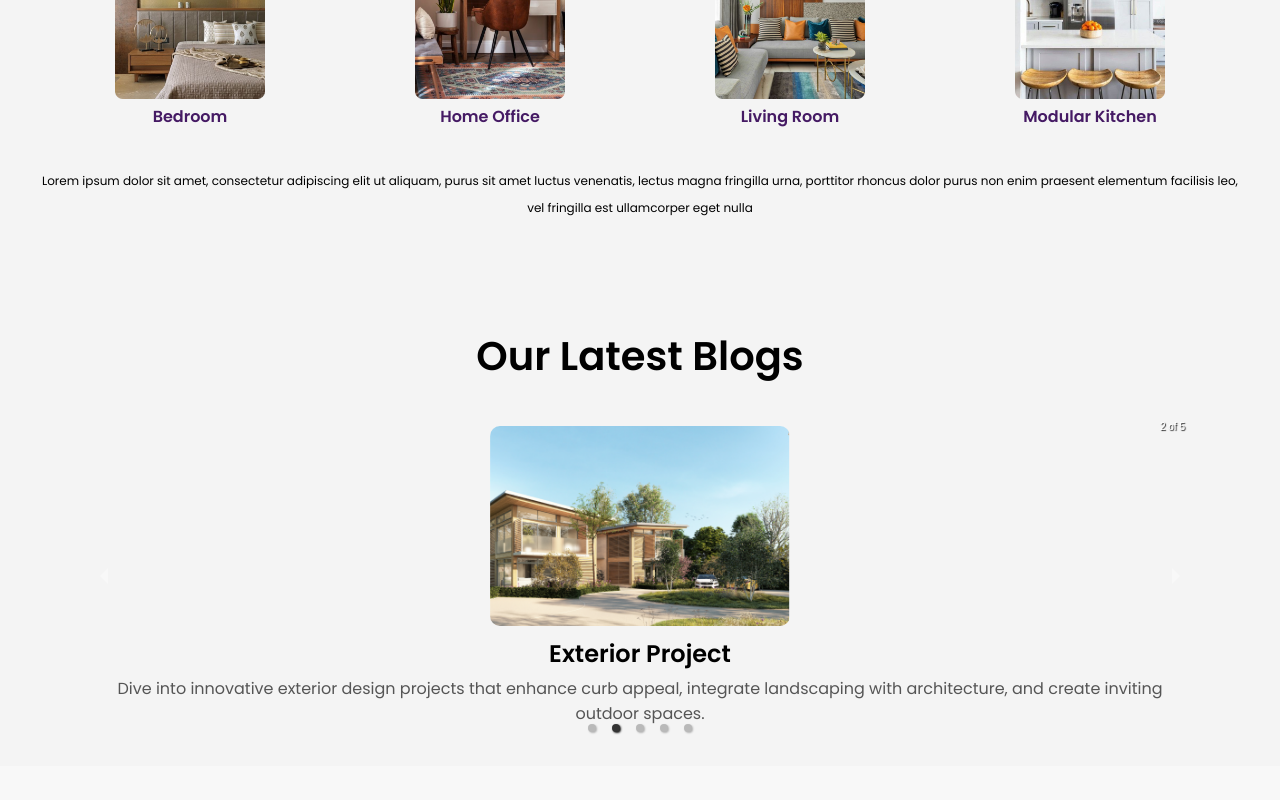
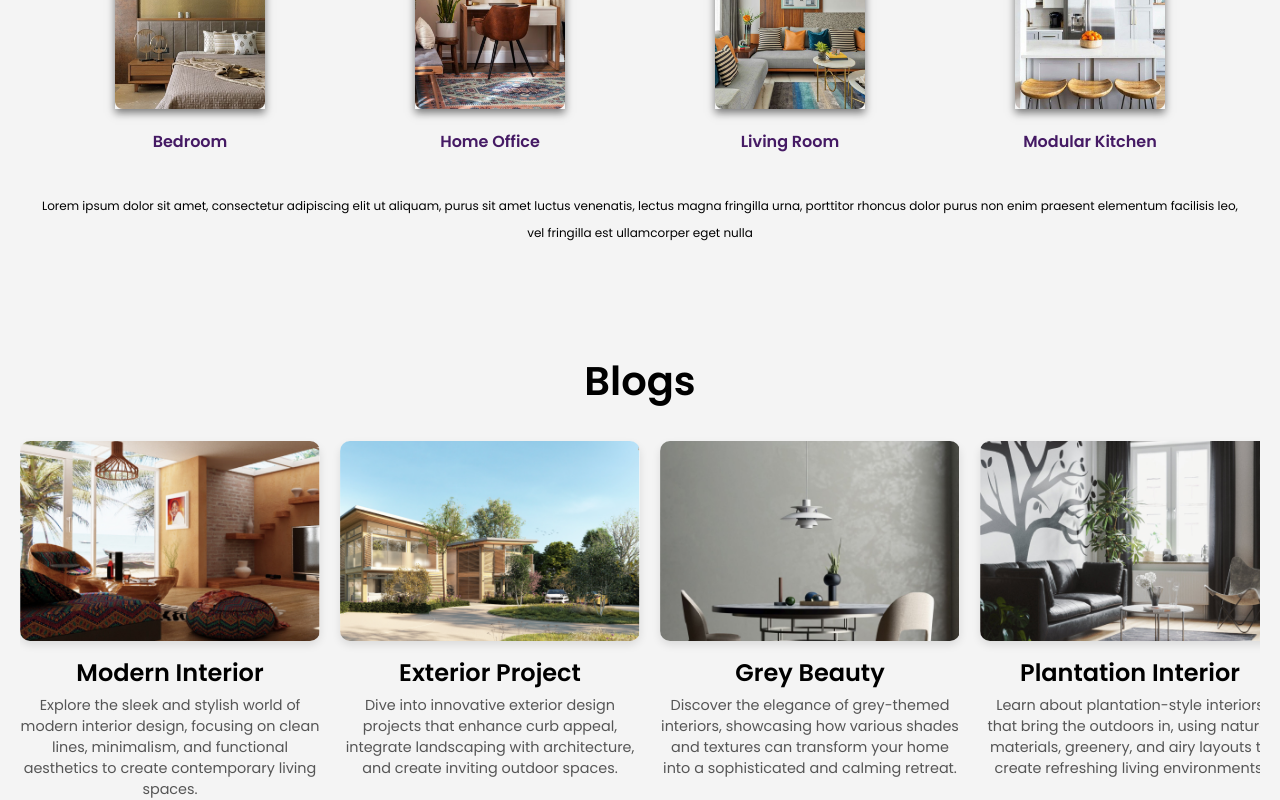
Before and after one commit to abuelkheir/OnePageWebsite-ReactJS, a React (Create React App) app in the folder Application/cobergsite/: page / in a window 1280 px wide. Shown: the part 1360-2160 px from the top of the page. Built offline with nearby package versions, Linux system fonts and the light colour scheme.

Commit message:
First draft , adjustments on the way ,updated the plan for things that need change

```diff
--- a/Application/cobergsite/src/Components/Blogs.js
+++ b/Application/cobergsite/src/Components/Blogs.js
@@ -1,13 +1,12 @@
-import React from "react";
+import React, { useRef } from "react";
 import styled from "styled-components";
-import { Carousel } from "react-responsive-carousel";
-import "react-responsive-carousel/lib/styles/carousel.min.css";
 
 import BlogImage1 from "../Assets/Blogs/ModernInterior.png";
 import BlogImage2 from "../Assets/Blogs/ExteriorProject.png";
 import BlogImage3 from "../Assets/Blogs/GreyBeauty.png";
 import BlogImage4 from "../Assets/Blogs/PlantationInterior.png";
 import BlogImage5 from "../Assets/Blogs/RoleofFurnitures.png";
+import Arrow from "../Assets/OtherLogos/ArrowVector.svg";
 
 const blogs = [
   {
@@ -51,37 +50,33 @@ const BlogSection = styled.div`
     margin-bottom: 20px;
     font-family: "Poppins", sans-serif;
   }
+`;
 
-  .carousel .slide {
-    background: none;
-  }
+const BlogContainer = styled.div`
+  display: flex;
+  overflow-x: auto;
+  -webkit-overflow-scrolling: touch;
+  padding: 10px 0;
+  scroll-behavior: smooth;
+  position: relative;
 
-  .carousel .control-dots .dot {
-    background: #333;
-  }
-
-  .carousel .legend {
-    background: rgba(0, 0, 0, 0.5);
-    color: white;
-    padding: 10px;
-    font-size: 1.2rem;
-    bottom: 20px;
+  &::-webkit-scrollbar {
+    display: none; // no scrollbar
   }
 `;
 
 const BlogCard = styled.div`
-  display: flex;
-  flex-direction: column;
-  align-items: center;
+  flex: 0 0 auto;
+  width: 300px;
+  margin-right: 20px;
   text-align: center;
-  padding: 20px;
 
   img {
     width: 100%;
-    max-width: 300px; /* Ensures images do not exceed a certain width */
-    height: 200px; /* Fixed height based on the Figma design */
+    height: 200px; /* Fixed height to ensure consistency */
     object-fit: cover;
     border-radius: 10px;
+    box-shadow: 0 4px 8px rgba(0, 0, 0, 0.1); /* Added drop shadow */
   }
 
   .title {
@@ -92,25 +87,67 @@ const BlogCard = styled.div`
   }
 
   .description {
-    font-size: 1rem;
+    font-size: 0.9rem; /* Smaller font size for description */
     margin-top: 5px;
     color: #555;
     font-family: "Poppins", sans-serif;
   }
 `;
 
-const CarouselContainer = styled.div`
-  max-width: 1100px; /* Adjust based on your design constraints */
-  margin: 0 auto;
-  position: relative; /* Positioning based on the Figma design */
+const ArrowButton = styled.button`
+  position: absolute;
+  top: 50%;
+  transform: translateY(-50%);
+  background: rgba(255, 255, 255, 0.7);
+  border: none;
+  width: 60px; /* Wider button for rectangle shape */
+  height: 40px;
+  cursor: pointer;
+  display: flex;
+  align-items: center;
+  justify-content: center;
+  visibility: visible; /* Ensure visibility */
+
+  &:hover {
+    background: rgba(255, 255, 255, 1);
+  }
+
+  &.left {
+    left: 10px;
+  }
+
+  &.right {
+    right: 10px;
+  }
+
+  img {
+    width: 20px;
+    height: 20px;
+  }
 `;
 
 const Blogs = () => {
+  const containerRef = useRef(null);
+
+  const scrollLeft = () => {
+    containerRef.current.scrollBy({ left: -300, behavior: "smooth" });
+  };
+
+  const scrollRight = () => {
+    containerRef.current.scrollBy({ left: 300, behavior: "smooth" });
+  };
+
   return (
     <BlogSection>
-      <h2>Our Latest Blogs</h2>
-      <CarouselContainer>
-        <Carousel showThumbs={false} autoPlay infiniteLoop>
+      <h2>Blogs</h2>
+      <div style={{ position: "relative" }}>
+        <ArrowButton className="left" onClick={scrollLeft}>
+          <img src={Arrow} alt="Left" />
+        </ArrowButton>
+        <ArrowButton className="right" onClick={scrollRight}>
+          <img src={Arrow} alt="Right" />
+        </ArrowButton>
+        <BlogContainer ref={containerRef}>
           {blogs.map((blog, index) => (
             <BlogCard key={index}>
               <img src={blog.image} alt={blog.title} />
@@ -118,8 +155,8 @@ const Blogs = () => {
               <div className="description">{blog.description}</div>
             </BlogCard>
           ))}
-        </Carousel>
-      </CarouselContainer>
+        </BlogContainer>
+      </div>
     </BlogSection>
   );
 };
--- a/Application/cobergsite/src/Components/Header.js
+++ b/Application/cobergsite/src/Components/Header.js
@@ -1,6 +1,6 @@
-import React from 'react';
-import styled from 'styled-components';
-import logoImage from '../Assets/MainLogo/MainLogo.svg'; // Corrected path
+import React from "react";
+import styled from "styled-components";
+import logoImage from "../Assets/MainLogo/MainLogo.svg"; // Corrected path
 
 // Styled components for the header elements
 const HeaderContainer = styled.header`
@@ -43,7 +43,7 @@ const JoinUs = styled.div`
 const Partner = styled.div`
   font-size: 1rem;
   color: #451a64;
-  margin-left: 20px;
+  margin-left: 290px;
 `;
 
 const Navigation = styled.nav`
@@ -61,7 +61,7 @@ const NavigationList = styled.ul`
 const NavigationItem = styled.li`
   font-size: 1rem;
   color: black;
-  margin: 0 10px;
+  margin: 0 80px;
 `;
 
 const Header = () => {
--- a/Application/cobergsite/src/Components/LandInterior.js
+++ b/Application/cobergsite/src/Components/LandInterior.js
@@ -45,6 +45,8 @@ const LogoImage = styled.img`
   width: 80px;
   height: auto;
   margin-bottom: 20px;
+  // border: none; /* Make the border invisible */
+  // box-shadow: 0px 4px 8px rgba(0, 0, 0, 0.25); /* Add a shadow */
 `;
 
 const LogoLabel = styled.p`
--- a/Application/cobergsite/src/Components/MainSection.js
+++ b/Application/cobergsite/src/Components/MainSection.js
@@ -11,12 +11,18 @@ const MainSectionContainer = styled.section`
   background-color: #fff;
 `;
 
+const CardContainer = styled.div`
+  width: 100%;
+  max-width: 1200px;
+  margin-bottom: 40px;
+  background-color: rgba(255, 255, 255, 0.25); /* White with 25% opacity */
+  border-radius: 8px; /* Rounded corners */
+  overflow: hidden; /* Ensure the card clips overflow content */
+`;
+
 const ImageTextContainer = styled.div`
   display: flex;
   align-items: center;
-  width: 100%;
-  max-width: 1200px;
-  margin-bottom: 40px;
 `;
 
 const MainImage = styled.img`
@@ -28,13 +34,12 @@ const MainText = styled.div`
   width: 50%;
   padding: 20px;
   text-align: left;
-  font-family: "Poppins", sans-serif; /* Use Poppins font */
+  font-family: "Poppins", sans-serif;
 `;
 
 const Title = styled.h1`
   font-size: 2.5rem;
   color: #333;
-  font-family: "Poppins", sans-serif; /* Use Poppins font */
 `;
 
 const Subtitle = styled.h2`
@@ -48,8 +53,6 @@ const Description = styled.p`
   color: #666;
   margin-top: 10px;
   font-weight: bold;
-  font-family: "Poppins", sans-serif; /* Use Poppins font */
-  // font-weight: 600;
 `;
 
 const ConsultantButton = styled.button`
@@ -62,12 +65,10 @@ const ConsultantButton = styled.button`
   cursor: pointer;
 `;
 
-// Todo , add the background for the text , adjust opacity as needed ,
-// fix image size ,
-// fix image size to be full page
 const MainSection = () => {
   return (
     <MainSectionContainer>
+      <CardContainer>
         <ImageTextContainer>
           <MainImage src={mainImage} alt="Main" />
           <MainText>
@@ -77,6 +78,7 @@ const MainSection = () => {
             <ConsultantButton>SPEAK WITH AN ONLINE CONSULTANT</ConsultantButton>
           </MainText>
         </ImageTextContainer>
+      </CardContainer>
     </MainSectionContainer>
   );
 };
--- a/Application/cobergsite/src/Components/WhatWeDoSection.js
+++ b/Application/cobergsite/src/Components/WhatWeDoSection.js
@@ -1,16 +1,20 @@
 import React from "react";
 import styled from "styled-components";
 
-import BedroomImg from "../Assets/WhatWeDoImages/Bedroom.png";
-import HomeOfficeImg from "../Assets/WhatWeDoImages/HomeOffice.png";
-import LivingRoomImg from "../Assets/WhatWeDoImages/LivingRoom.png";
-import ModularKitchenImg from "../Assets/WhatWeDoImages/ModularKitchen.png";
+import BedroomImage from "../Assets/WhatWeDoImages/Bedroom.png";
+import HomeOfficeImage from "../Assets/WhatWeDoImages/HomeOffice.png";
+import LivingRoomImage from "../Assets/WhatWeDoImages/LivingRoom.png";
+import ModularKitchenImage from "../Assets/WhatWeDoImages/ModularKitchen.png";
 
 const images = [
-  { src: BedroomImg, alt: "Bedroom", label: "Bedroom" },
-  { src: HomeOfficeImg, alt: "Home Office", label: "Home Office" },
-  { src: LivingRoomImg, alt: "Living Room", label: "Living Room" },
-  { src: ModularKitchenImg, alt: "Modular Kitchen", label: "Modular Kitchen" },
+  { src: BedroomImage, alt: "Bedroom", label: "Bedroom" },
+  { src: HomeOfficeImage, alt: "Home Office", label: "Home Office" },
+  { src: LivingRoomImage, alt: "Living Room", label: "Living Room" },
+  {
+    src: ModularKitchenImage,
+    alt: "Modular Kitchen",
+    label: "Modular Kitchen",
+  },
 ];
 
 const WhatWeDoContainer = styled.div`
@@ -24,32 +28,35 @@ const WhatWeDoContainer = styled.div`
 const WhyLandTitle = styled.h2`
   font-size: 2rem;
   color: #333;
-  margin-bottom: 20px;
+  margin-bottom: 30px;
   font-family: "Poppins", sans-serif; /* Use Poppins font */
 `;
 
-const LogosContainer = styled.div`
+const ImagesContainer = styled.div`
   display: flex;
   justify-content: space-around;
   flex-wrap: wrap;
 `;
 
-const LogoItemContainer = styled.div`
+const ImageItemContainer = styled.div`
   display: flex;
   flex-direction: column;
   align-items: center;
   margin: 10px;
 `;
 
-const LogoItem = styled.img`
+const ImageItem = styled.img`
   width: 150px;
   height: auto;
+
+  radius: 15;
+  box-shadow: 0 4px 8px rgba(0, 0, 0, 0.5);
 `;
 
 const ImageSubtitle = styled.p`
   font-size: 1rem;
   color: #451a64;
-  margin-top: 5px;
+  margin-top: 20px;
   font-family: "Poppins", sans-serif; /* Use Poppins font */
   font-weight: 600;
 `;
@@ -68,15 +75,15 @@ const WhatWeDoSection = () => {
   return (
     <WhatWeDoContainer>
       <WhyLandTitle>Why LAND Interiors</WhyLandTitle>
-      <LogosContainer>
+      <ImagesContainer>
         {images.map((image, index) => (
-          <LogoItemContainer key={index}>
-            <LogoItem src={image.src} alt={image.alt} />
+          <ImageItemContainer key={index}>
+            <ImageItem src={image.src} alt={image.alt} />
             <ImageSubtitle>{image.label}</ImageSubtitle>
             {image.subtitle && <ImageSubtitle>{image.subtitle}</ImageSubtitle>}
-          </LogoItemContainer>
+          </ImageItemContainer>
         ))}
-      </LogosContainer>
+      </ImagesContainer>
       <Paragraph>
         Lorem ipsum dolor sit amet, consectetur adipiscing elit ut aliquam,
         purus sit amet luctus venenatis, lectus magna fringilla urna, porttitor
```
Also changed, not shown: Application/cobergsite/src/Components/Section.js (deleted, +0 -24 lines), Application/cobergsite/src/Assets/OtherLogos/ArrowVector.svg (added), 1 other file (tests, documents, lock files or other folders). Lines whose indentation alone changed are shown as unchanged.
